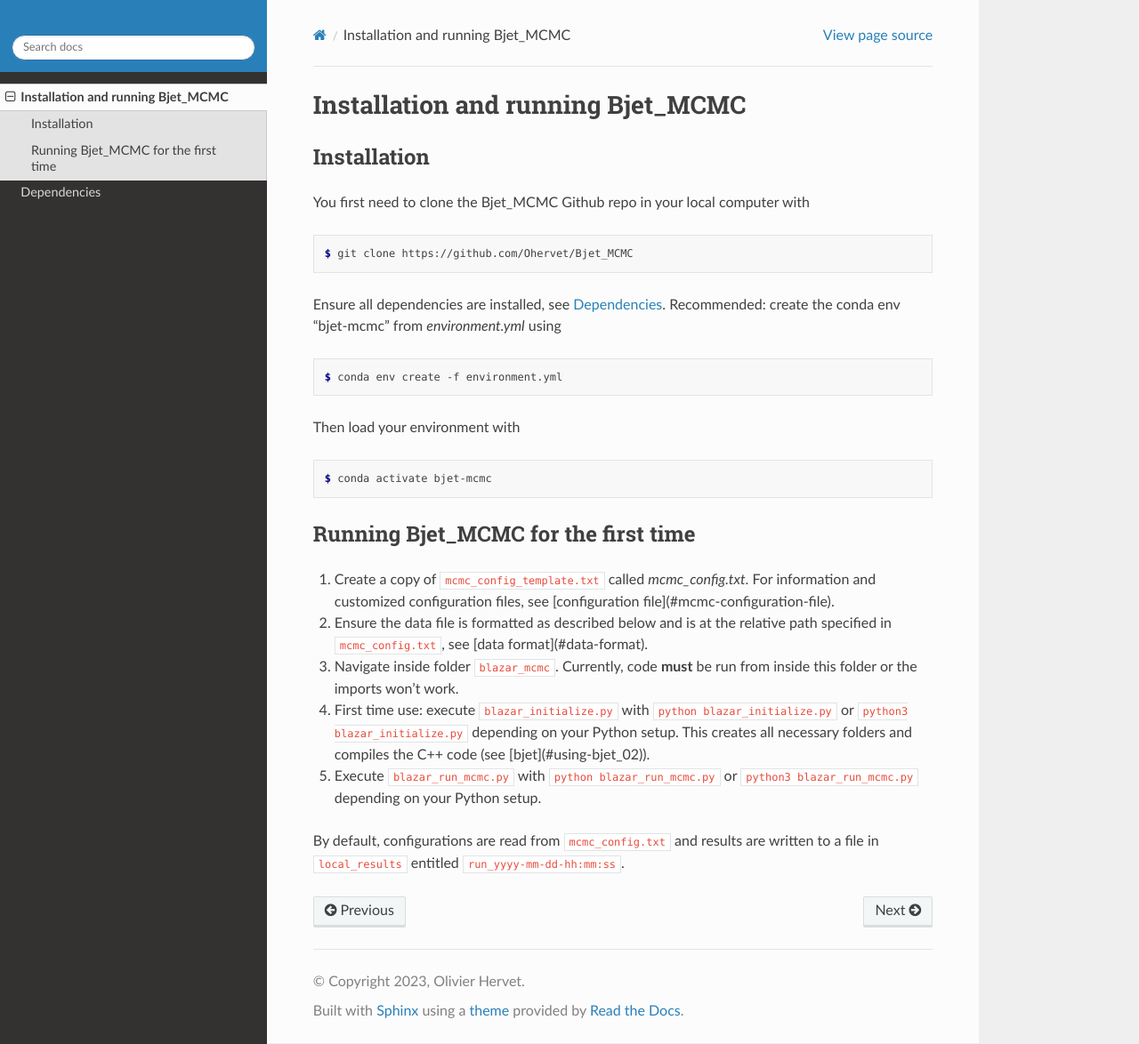
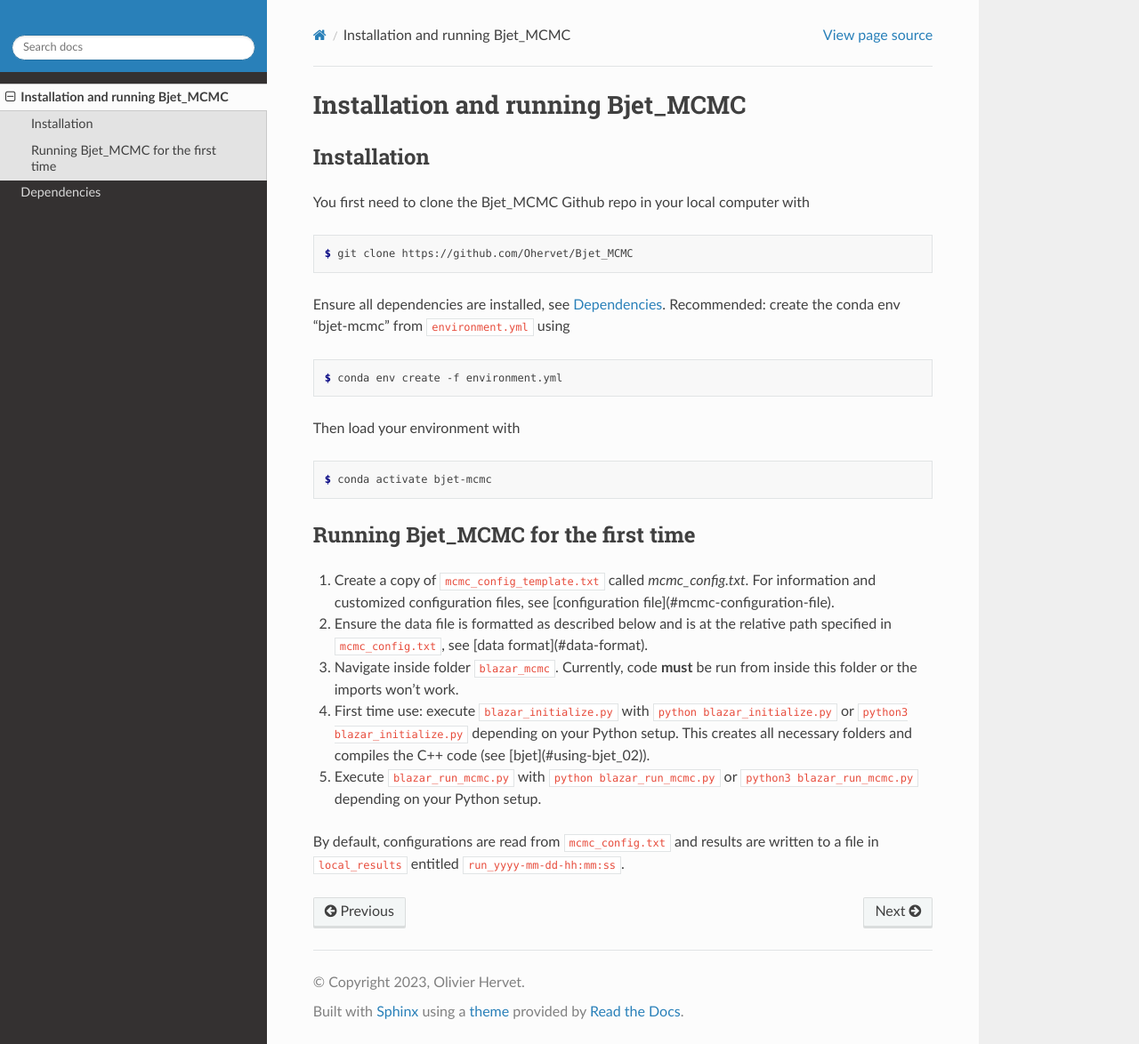
Before and after one commit to Ohervet/Bjet_MCMC, a Sphinx documentation site: the page built from docs/source/install_and_run.rst, in a window 1280 px wide and 1174 px high. Shown: the whole window at 89% size. Built offline with Sphinx 7.4.7 and the Read the Docs theme 2.0.0, drawn with Linux system fonts in a browser that asks for light colours.

```diff
--- a/docs/source/install_and_run.rst
+++ b/docs/source/install_and_run.rst
@@ -11,7 +11,7 @@ You first need to clone the Bjet_MCMC Github repo in your local computer with
 
    $ git clone https://github.com/Ohervet/Bjet_MCMC
 
-Ensure all dependencies are installed, see :doc:`dependencies`. Recommended: create the conda env "bjet-mcmc" from `environment.yml` using
+Ensure all dependencies are installed, see :doc:`dependencies`. Recommended: create the conda env "bjet-mcmc" from ``environment.yml`` using
 
 .. code-block:: console
 
```
